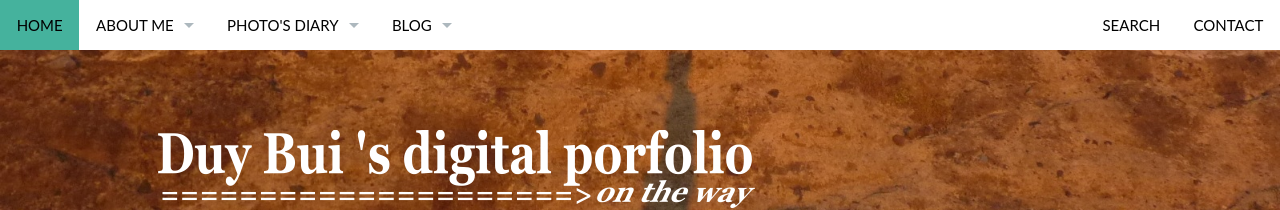
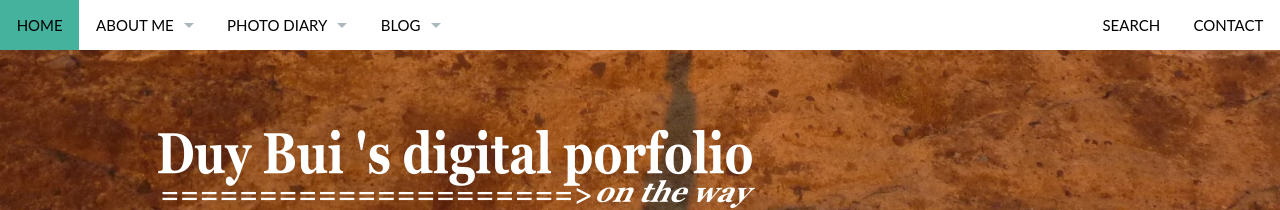
Before and after one commit to duybuidotvn/duybuidotvn.github.io, a Jekyll site: the page built from index.md, in a window 1280 px wide. Shown: the top 210 px of the page. Built offline with Jekyll 4.4.1, drawn with Linux system fonts in a browser that asks for light colours.

```diff
--- a/_data/navigation.yml
+++ b/_data/navigation.yml
@@ -15,7 +15,7 @@
   - title: "Other"
     url: "/about/other/"
 
-- title: Photo's diary
+- title: Photo diary
   url: "/photo-diary/"
   side: left
   dropdown:
```
